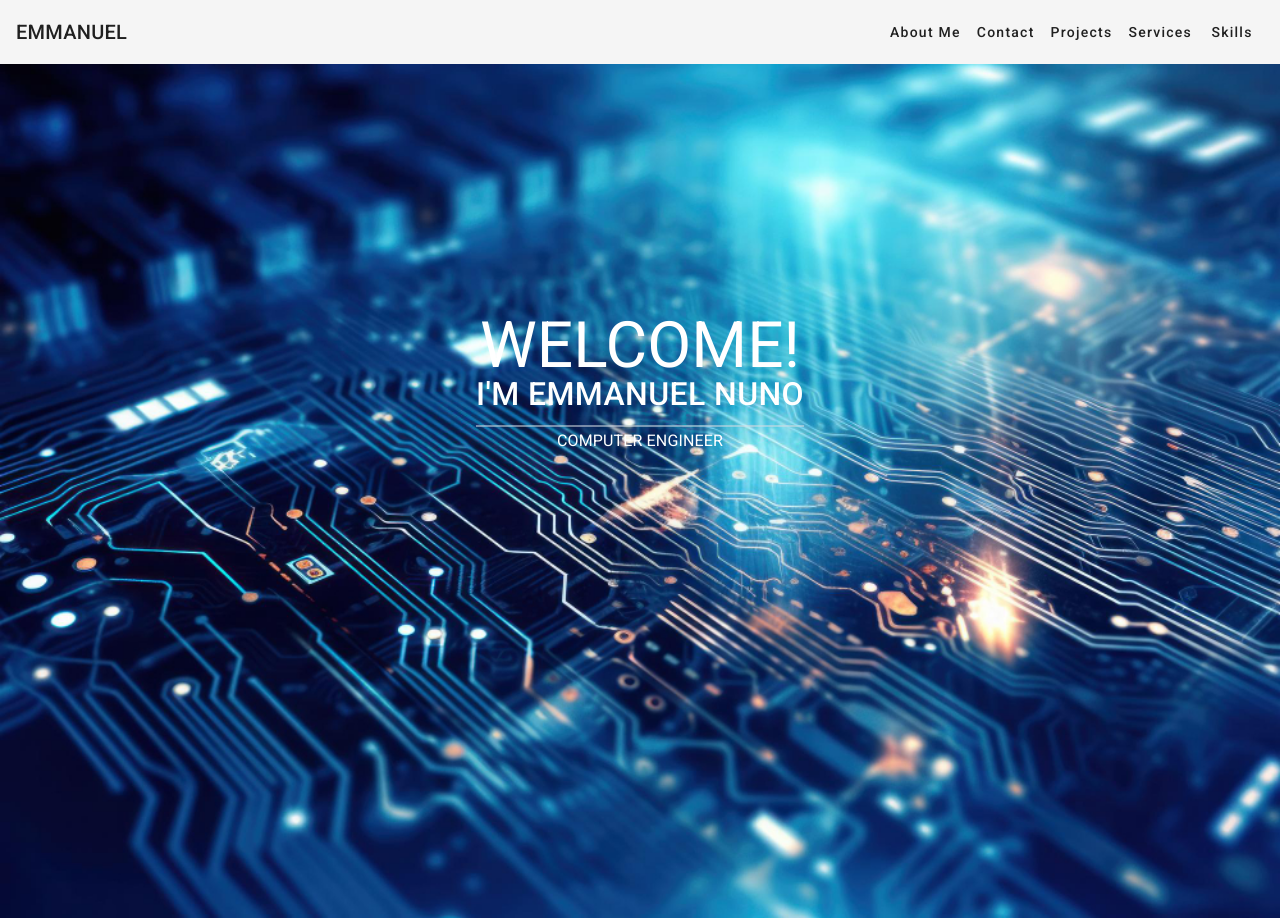
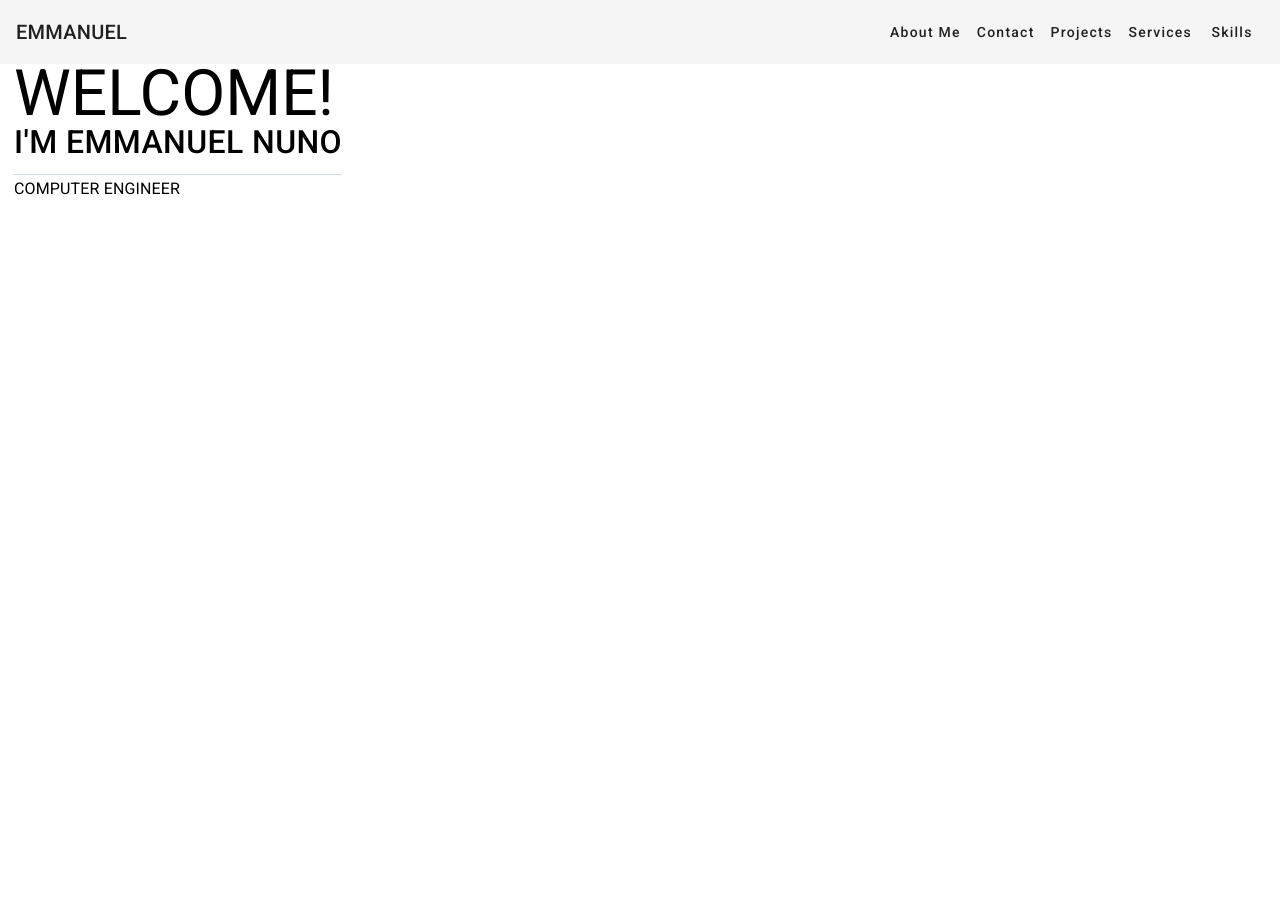
Before and after one commit to emmanuelnunoe/emmanuelnunoe, an Angular app in the folder website/emmanuelnuno/: page / in a window 1280 px wide. After the commit the page ends 800 px from the top, so only its background shows below. Built offline with nearby package versions, Linux system fonts and the light colour scheme.

Commit message:
removing background

```diff
--- a/website/emmanuelnuno/src/app/app.component.css
+++ b/website/emmanuelnuno/src/app/app.component.css
@@ -1,12 +1,9 @@
 .welcome-text {
   padding: 1em;
-  text-align: center;
-  position: absolute;
-  top: 50%;
-  left: 50%;
-  transform: translate(-50%, -50%);
-  color: white;
-  text-shadow:2rem #000000;
+/*  text-align: center;
+*/  position: absolute;
+/*  top: 30%;
+  left: 20%;*/
 }
 
 h1{
--- a/website/emmanuelnuno/src/app/app.component.html
+++ b/website/emmanuelnuno/src/app/app.component.html
@@ -1,7 +1,6 @@
 <app-navbar>
 </app-navbar>
 <div>
-  <img src="/assets/176840.jpg" alt="circuit-electronics" class="backgorund-img"/>
   <div class="welcome-text">
     <h1>WELCOME!</h1>
     <h2>I'M EMMANUEL NUNO</h2>
```
